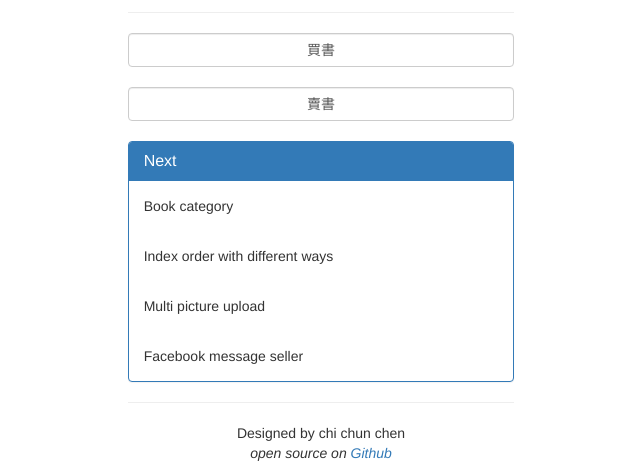
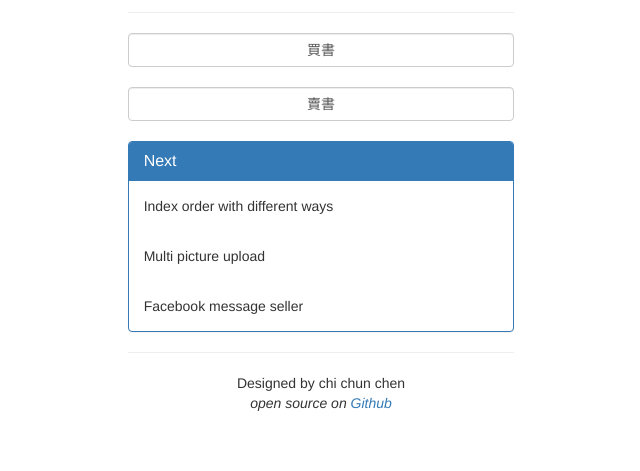
Before and after one commit to chichunchen/IFM, a Rails app: page / in a window 1280 px wide. Shown: the part 163-634 px from the top of the page, without its empty margins (319-959 px from the left). Run offline with Rails 7, Linux system fonts and the light colour scheme; style sheets or scripts are compiled from the project's sources; some libraries are stand-ins or nearby versions.

Commit message:
readme update

```diff
--- a/app/views/home/index.html.erb
+++ b/app/views/home/index.html.erb
@@ -19,9 +19,6 @@
 	    <h3 class="panel-title">Next</h3>
 	  </div>
 	  <div class="panel-body">
-	    Book category
-	  </div>
-	  <div class="panel-body">
 	    Index order with different ways
 	  </div>
 	  <div class="panel-body">
```
Also changed, not shown: 1 other file.
